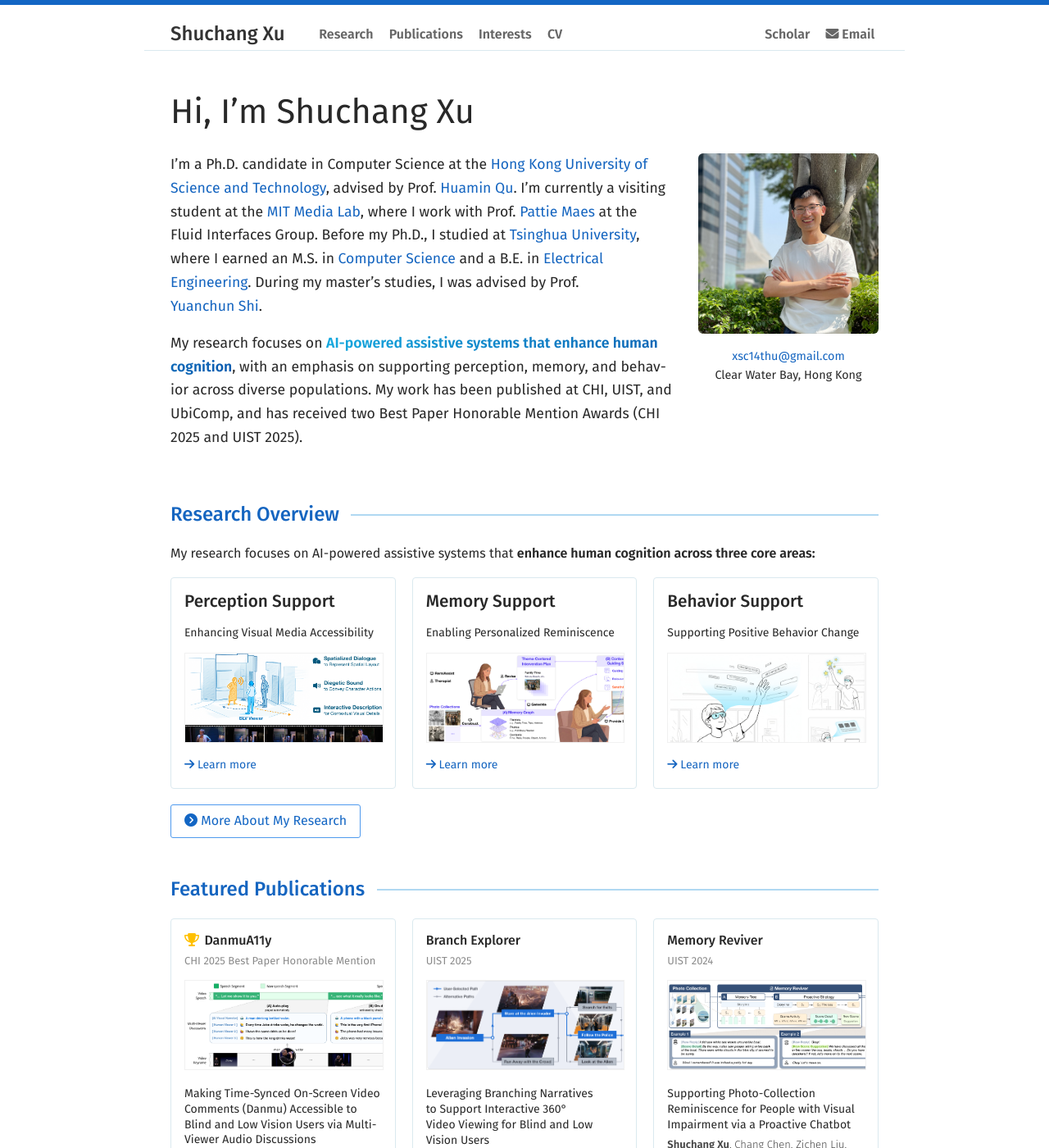
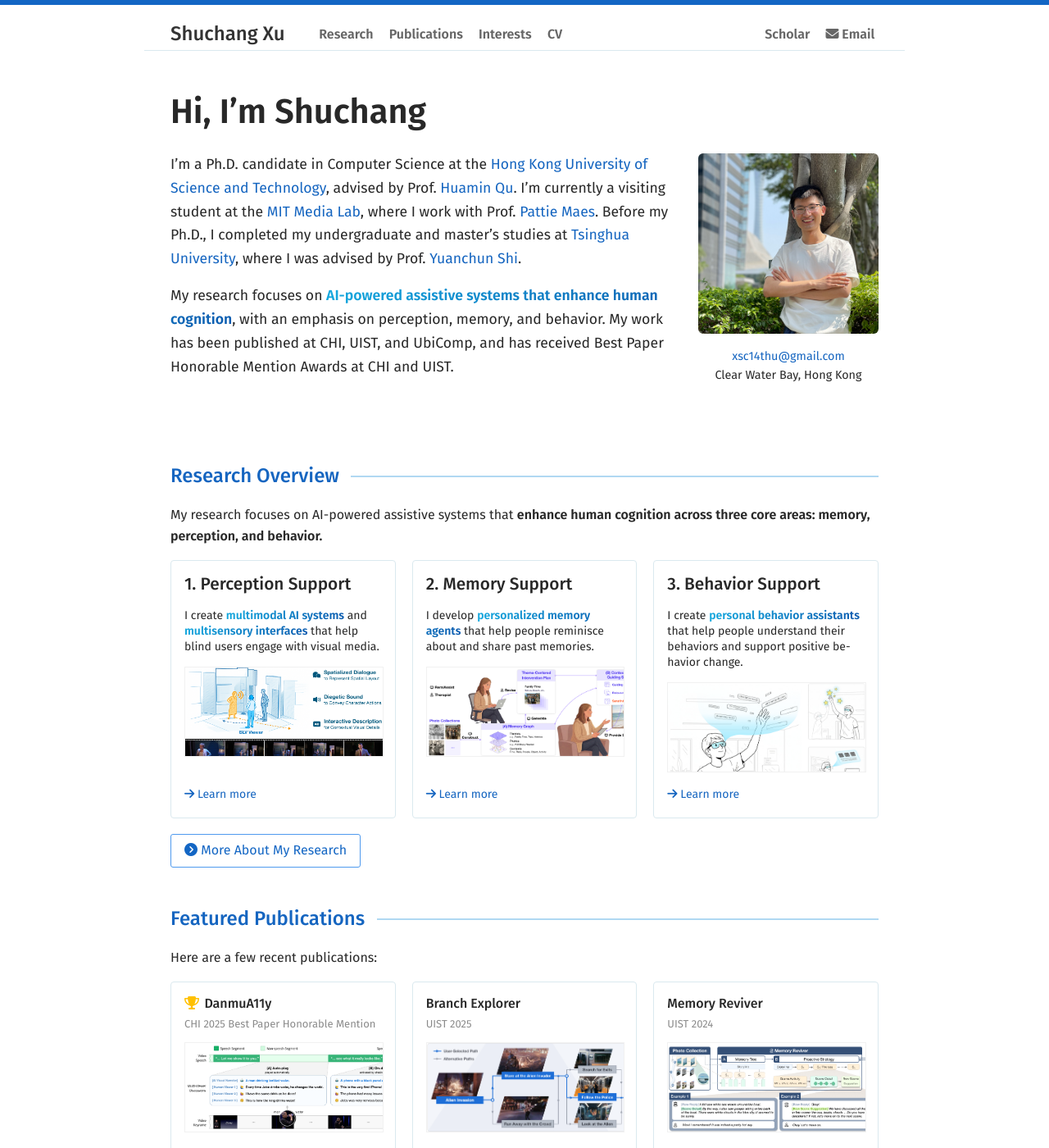
Before and after one commit to ShuchangXu/ShuchangXu.github.io, a Jekyll site: the page built from index.md, in a window 1280 px wide and 1400 px high. Shown: the whole window at 82% size. Built offline with Jekyll 4.4.1, drawn with Linux system fonts in a browser that asks for light colours; a style sheet for code colours, icons or effects is not loaded.

Commit message:
update main page

```diff
--- a/index.md
+++ b/index.md
@@ -4,14 +4,14 @@ title: "Home"
 class: home
 ---
 
-# Hi, I'm Shuchang Xu
+# **Hi, I'm Shuchang**
 
 <div class="columns" markdown="1">
 
 <div class="intro" markdown="1">
-I'm a Ph.D. candidate in Computer Science at the [Hong Kong University of Science and Technology](https://hkust.edu.hk/), advised by Prof. [Huamin Qu](http://www.huamin.org/). I'm currently a visiting student at the [MIT Media Lab](https://www.media.mit.edu/groups/fluid-interfaces/overview/), where I work with Prof. [Pattie Maes](https://www.media.mit.edu/people/pattie/overview/) at the Fluid Interfaces Group. Before my Ph.D., I studied at [Tsinghua University](https://www.tsinghua.edu.cn/en/), where I earned an M.S. in [Computer Science](https://www.cs.tsinghua.edu.cn/csen/) and a B.E. in [Electrical Engineering](https://www.eea.tsinghua.edu.cn/en/). During my master's studies, I was advised by Prof. [Yuanchun Shi](https://pi.cs.tsinghua.edu.cn).
+I'm a Ph.D. candidate in Computer Science at the [Hong Kong University of Science and Technology](https://hkust.edu.hk/), advised by Prof. [Huamin Qu](http://www.huamin.org/). I'm currently a visiting student at the [MIT Media Lab](https://www.media.mit.edu/groups/fluid-interfaces/overview/), where I work with Prof. [Pattie Maes](https://www.media.mit.edu/people/pattie/overview/). Before my Ph.D., I completed my undergraduate and master's studies at [Tsinghua University](https://www.tsinghua.edu.cn/en/), where I was advised by Prof. [Yuanchun Shi](https://pi.cs.tsinghua.edu.cn).
 
-My research focuses on **AI-powered assistive systems that enhance human cognition**, with an emphasis on supporting perception, memory, and behavior across diverse populations. My work has been published at CHI, UIST, and UbiComp, and has received two Best Paper Honorable Mention Awards (CHI 2025 and UIST 2025).
+My research focuses on **AI-powered assistive systems that enhance human cognition**, with an emphasis on perception, memory, and behavior. My work has been published at CHI, UIST, and UbiComp, and has received Best Paper Honorable Mention Awards at CHI and UIST.
 </div>
 
 
@@ -27,27 +27,27 @@ My research focuses on **AI-powered assistive systems that enhance human cogniti
 
 ## <a href="{{ "/research/" | relative_url }}">Research Overview</a>
 
-My research focuses on AI-powered assistive systems that **enhance human cognition across three core areas:**
+My research focuses on AI-powered assistive systems that **enhance human cognition across three core areas: memory, perception, and behavior.**
 
 <div class="projects overview">
 <div class="grid">
   <div class="project">
-    <span class="title">Perception Support</span>
-    <p>Enhancing Visual Media Accessibility</p>
+    <span class="title">1. Perception Support</span>
+    <p>I create <strong>multimodal AI systems</strong> and <strong>multisensory interfaces</strong> that help blind users engage with visual media.</p>
     <a href="{{ '/research/' | relative_url }}#perception-support---visual-accessibility" class="preview-image" style="background-image: url('{{ '/assets/img/13_SonicStage.png' | relative_url }}')"></a>
     <div class="spacer"></div>
     <div class="links"><a href="{{ '/research/' | relative_url }}#perception-support---visual-accessibility"><i class="fas fa-arrow-right" aria-hidden="true"></i> Learn more</a></div>
   </div>
   <div class="project">
-    <span class="title">Memory Support</span>
-    <p>Enabling Personalized Reminiscence</p>
+    <span class="title">2. Memory Support</span>
+    <p>I develop <strong>personalized memory agents</strong> that help people reminisce about and share past memories.</p>
     <a href="{{ '/research/' | relative_url }}#memory-and-reasoning-support" class="preview-image" style="background-image: url('{{ '/assets/img/14_RemiAssist.png' | relative_url }}')"></a>
     <div class="spacer"></div>
     <div class="links"><a href="{{ '/research/' | relative_url }}#memory-and-reasoning-support"><i class="fas fa-arrow-right" aria-hidden="true"></i> Learn more</a></div>
   </div>
   <div class="project">
-    <span class="title">Behavior Support</span>
-    <p>Supporting Positive Behavior Change</p>
+    <span class="title">3. Behavior Support</span>
+    <p>I create <strong>personal behavior assistants</strong> that help people understand their behaviors and support positive behavior change.</p>
     <a href="{{ '/research/' | relative_url }}#behavior-and-learning-support" class="preview-image" style="background-image: url('{{ '/assets/img/12_InteractiveBreak.png' | relative_url }}')"></a>
     <div class="spacer"></div>
     <div class="links"><a href="{{ '/research/' | relative_url }}#behavior-and-learning-support"><i class="fas fa-arrow-right" aria-hidden="true"></i> Learn more</a></div>
@@ -61,6 +61,7 @@ My research focuses on AI-powered assistive systems that **enhance human cogniti
 </a>
 
 ## <a href="{{ "/publications/" | relative_url }}">Featured Publications</a>
+Here are a few recent publications:
 
 <div class="projects">
 <div class="grid">
```
